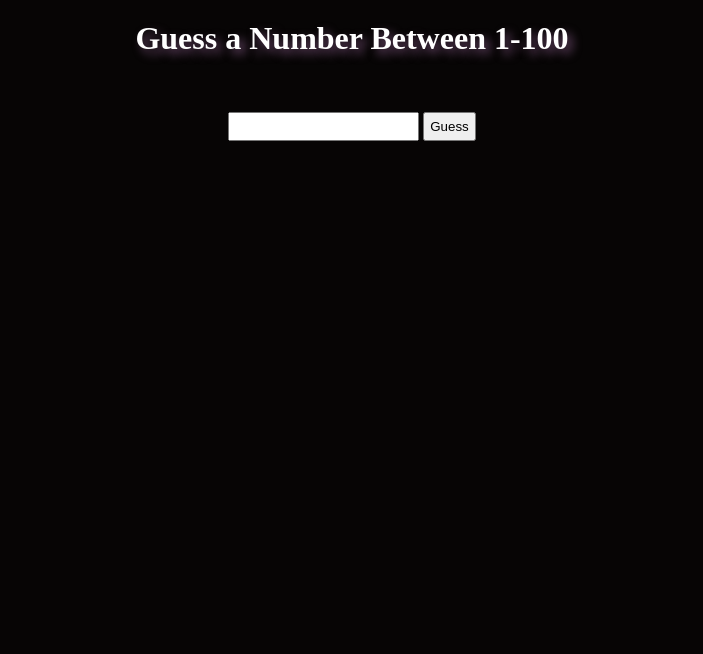
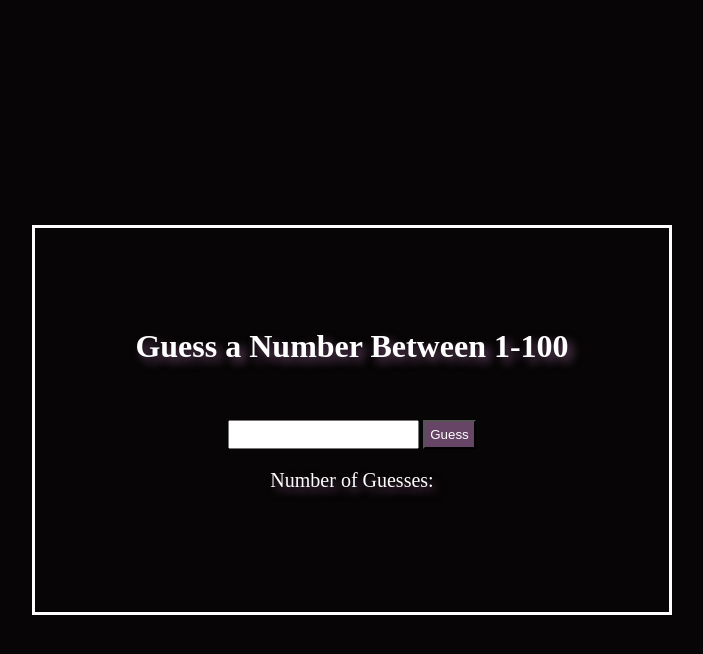
Before and after one commit to fahadg206/Number-Guesser, a plain HTML site: page index.html in a window 1280 px wide. Shown: the whole page, without its empty margins (288-991 px from the left). Drawn offline with Linux system fonts and the light colour scheme.

Commit message:
added styling

```diff
--- a/index.html
+++ b/index.html
@@ -9,10 +9,13 @@
 </head>
 <body>
     <div id="wrapper">
-        <h2>Guess a Number Between 1-100</h2>
-        <p id="yourguess"></p>
-        <input type="text" id="userinput">
-        <button id="sumbit">Guess</button>
+        <div class="border">
+            <h2>Guess a Number Between 1-100</h2>
+            <p id="yourguess"></p>
+            <input type="text" id="userinput">
+            <button id="sumbit">Guess</button>
+            <p id="numofguesses" >Number of Guesses:</p>
+        </div>
     </div>
 
 
--- a/main.js
+++ b/main.js
@@ -14,4 +14,8 @@ button.addEventListener('click', () => {
     } else if(input < number) {
         yourGuess.innerHTML = `Sorry! ${input} was too low.`
     }
-})
+}
+
+
+
+)
--- a/styles.css
+++ b/styles.css
@@ -8,6 +8,19 @@
     height: 100vh;
     text-align: center;
     padding: 20px;
+    display: flex;
+    justify-content: center;
+    align-items: center;
+
+}
+
+.border {
+    border: 5px solid white;
+    border-width: medium;
+    padding: 100px;
+    box-sizing: border-box;
+    width: fit-content;
+    height: fit-content;
 
 }
 
@@ -16,6 +29,10 @@ input,  button {
     margin-top: 15px;
 }
 
+button {
+    background-color: rgb(102, 69, 102);
+    color: white;
+}
 
 h2 {
     font-size: 2rem;
@@ -23,8 +40,15 @@ h2 {
     text-shadow: 5px 5px 10px rgb(102, 69, 102);
 }
 
-p {
-    color: royalblue;
+#numofguesses {
+    color: white;
+    text-shadow: 5px 5px 10px rgb(102, 69, 102);
+    padding: 20px;
+    font-size: 20px;
+}
+
+#yourguess {
+    color: rgb(102, 69, 102);
     padding: 20px;
     font-size: 25px;
 }
```
